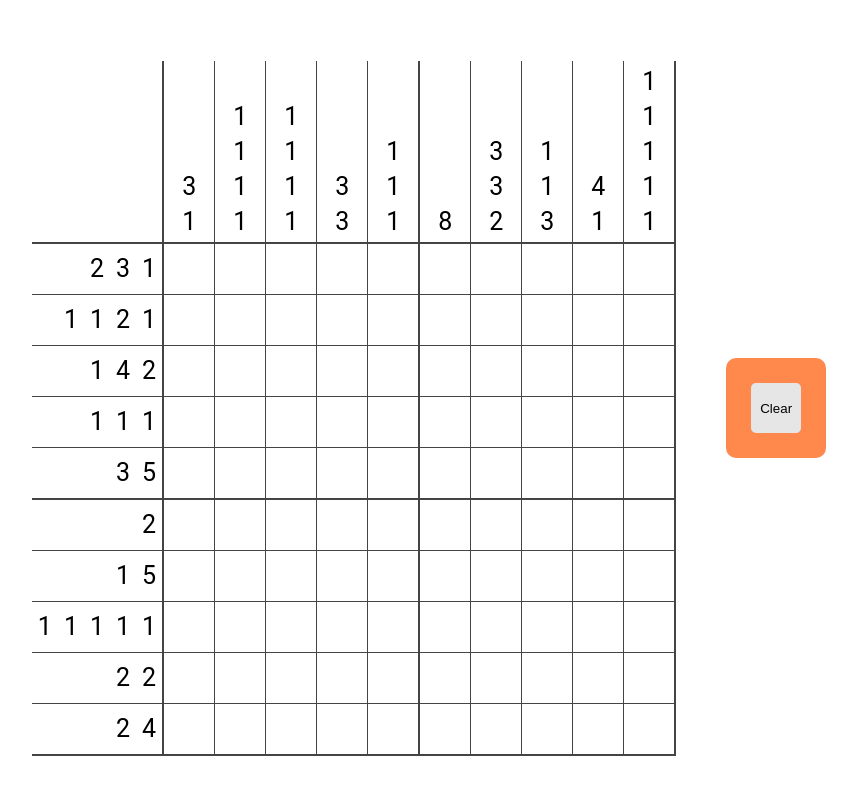
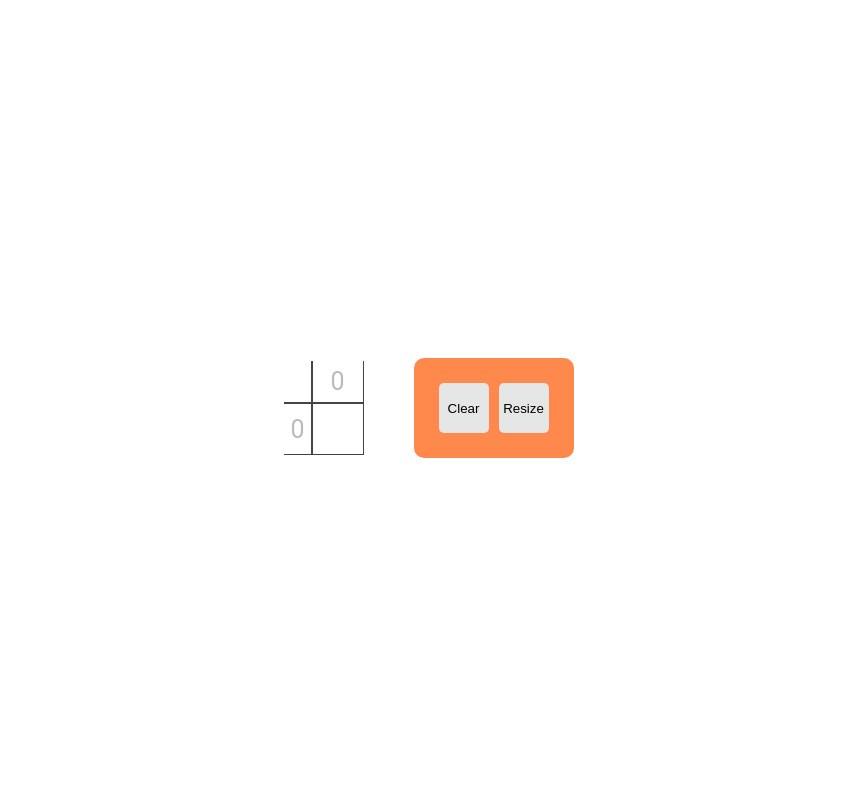
Before and after one commit to Pharaok/nonogram, a React app: page / in a window 1280 px wide. Shown: the top 794 px of the page, without its empty margins (219-1076 px from the left). Built offline with nearby package versions, Linux system fonts and the light colour scheme.

Commit message:
switch grid state to redux.

```diff
--- a/package.json
+++ b/package.json
@@ -15,11 +15,14 @@
   "dependencies": {
     "immer": "^9.0.15",
     "react": "^18.2.0",
-    "react-dom": "^18.2.0"
+    "react-dom": "^18.2.0",
+    "react-redux": "^8.0.2",
+    "redux": "^4.2.0"
   },
   "devDependencies": {
     "@types/react": "^18.0.14",
     "@types/react-dom": "^18.0.5",
+    "@types/react-redux": "^7.1.24",
     "css-loader": "^6.7.1",
     "gh-pages": "^4.0.0",
     "html-webpack-plugin": "^5.5.0",
--- a/src/components/Controls.tsx
+++ b/src/components/Controls.tsx
@@ -1,27 +1,27 @@
-import React, { useContext } from "react";
-import produce, { applyPatches, Patch } from "immer";
+import React from "react";
+import { useSelector, useDispatch } from "react-redux";
 import "./Controls.scss";
-import GridContext from "./GridContext";
-
-let changes: Patch[] = [];
-let inverseChanges: Patch[] = [];
+import { clear, resize } from "./reducers/grid";
+import { State } from "./store";
 
 const Controls = () => {
-  const { grid, setGrid } = useContext(GridContext);
+  const grid = useSelector((state: State) => state.nonogram);
+  const dispatch = useDispatch();
   return (
     <div className="controls">
       <button
         onClick={() => {
-          setGrid(
-            produce(grid, (grid) => {
-              grid.forEach((row) => {
-                row.fill(0);
-              });
-            })
-          );
+          dispatch(clear());
         }}
       >
         Clear
+      </button>
+      <button
+        onClick={() => {
+          dispatch(resize(10, 10));
+        }}
+      >
+        Resize
       </button>
     </div>
   );
--- a/src/components/Grid.tsx
+++ b/src/components/Grid.tsx
@@ -1,45 +1,18 @@
-import React, { useContext, useMemo, useState } from "react";
+import React, { useMemo, useState } from "react";
+import { useSelector } from "react-redux";
 import produce from "immer";
+
 import "./Grid.scss";
-import GridContext from "./GridContext";
 import Cell from "./Cell";
 import Clue from "./Clue";
+import { useDispatch } from "react-redux";
+import { State } from "./store";
+import { toggleColor } from "./reducers/grid";
 
-const generateBigInt = (size: number): bigint => {
-  const seedArray = [];
-  let i = size;
-  while (i > 0) {
-    let b = Math.min(i, 15);
-    seedArray.push(
-      Math.floor(Math.random() * Math.pow(2, b))
-        .toString(2)
-        .padStart(b, "0")
-    );
-    i -= b;
-  }
-  return BigInt("0b" + seedArray.join(""));
-};
-
-type Props = {
-  gridState: [number[][], React.Dispatch<React.SetStateAction<number[][]>>];
-};
-
-const Grid: React.FC<Props> = (props) => {
-  const { grid, setGrid } = useContext(GridContext);
-  const height = grid.length;
-  const width = grid[0].length;
-
-  // Generate solution
-  const [seed, setSeed] = useState(generateBigInt(width * height));
-  const solution = useMemo(
-    () =>
-      grid.map((row, y) =>
-        row.map((cell, x) =>
-          Number(Boolean(seed & (1n << BigInt(y * width + x))))
-        )
-      ),
-    [seed]
-  );
+const Grid: React.FC = () => {
+  const grid = useSelector((state: State) => state.nonogram.grid);
+  const solution = useSelector((state: State) => state.nonogram.solution);
+  const dispatch = useDispatch();
 
   // if (validateGrid(grid, solution)) {
   //   alert("You won!");
@@ -81,11 +54,7 @@ const Grid: React.FC<Props> = (props) => {
                   <Cell
                     cell={grid[y][x]}
                     setCell={(v: number) => {
-                      setGrid(
-                        produce(grid, (grid) => {
-                          grid[y][x] = v;
-                        })
-                      );
+                      dispatch(toggleColor(y, x));
                     }}
                   />
                 </td>
--- a/src/components/GridContext.ts
+++ /dev/null
@@ -1,8 +0,0 @@
-import { createContext } from "react";
-
-const GridContext = createContext({
-  grid: [[0]],
-  setGrid: (g: number[][]) => {},
-});
-
-export default GridContext;
--- a/src/components/Nonogram.scss
+++ b/src/components/Nonogram.scss
@@ -2,5 +2,6 @@
   display: flex;
   justify-content: center;
   align-items: center;
+  flex-wrap: wrap;
   gap: 50px;
 }
--- a/src/components/Nonogram.tsx
+++ b/src/components/Nonogram.tsx
@@ -1,30 +1,24 @@
-import React, { useState } from "react";
+import React from "react";
+import { Provider } from "react-redux";
+import store from "./store";
+
 import "./Nonogram.scss";
 import Controls from "./Controls";
 import Grid from "./Grid";
-import GridContext from "./GridContext";
 
-type Props = {
+interface Props {
   width: number;
   height: number;
-};
+}
 
 const Nonogram: React.FC<Props> = (props) => {
-  const [grid, setGrid] = useState(() => {
-    let rows = [];
-    for (let i = 0; i < props.height; i++) {
-      rows.push(Array.from(Array(props.width), () => 0));
-    }
-    return rows;
-  });
-
   return (
-    <GridContext.Provider value={{ grid, setGrid }}>
+    <Provider store={store}>
       <div className="nonogram">
-        <Grid gridState={[grid, setGrid]} />
+        <Grid />
         <Controls />
       </div>
-    </GridContext.Provider>
+    </Provider>
   );
 };
 
--- /dev/null
+++ b/src/components/helpers.ts
@@ -0,0 +1,14 @@
+export const generateBigInt = (size: number): bigint => {
+  const seedArray = [];
+  let i = size;
+  while (i > 0) {
+    let b = Math.min(i, 15);
+    seedArray.push(
+      Math.floor(Math.random() * Math.pow(2, b))
+        .toString(2)
+        .padStart(b, "0")
+    );
+    i -= b;
+  }
+  return BigInt("0b" + seedArray.join(""));
+};
--- /dev/null
+++ b/src/components/reducers/grid.ts
@@ -0,0 +1,77 @@
+import produce, { applyPatches, Patch } from "immer";
+import { CellState } from "../Cell";
+import { generateBigInt } from "../helpers";
+
+const TOGGLE_COLOR = "TOGGLE_COLOR";
+const CLEAR = "CLEAR";
+const RESIZE = "RESIZE";
+
+interface ToggleColoredAction {
+  type: typeof TOGGLE_COLOR;
+  payload: [number, number];
+}
+
+interface ClearAction {
+  type: typeof CLEAR;
+}
+
+interface ResizeAction {
+  type: typeof RESIZE;
+  payload: [number, number];
+}
+
+interface State {
+  grid: number[][];
+  solution: number[][];
+}
+
+const initialState: State = {
+  grid: [[0]],
+  solution: [[0]],
+};
+
+type Actions = ClearAction | ToggleColoredAction | ResizeAction;
+
+export const clear = () => ({ type: CLEAR });
+export const toggleColor = (y: number, x: number) => ({
+  type: TOGGLE_COLOR,
+  payload: [y, x],
+});
+export const resize = (height: number, width: number) => ({
+  type: RESIZE,
+  payload: [height, width],
+});
+
+const grid = (prevState = initialState, action: Actions) => {
+  return produce(prevState, (draft) => {
+    switch (action.type) {
+      case TOGGLE_COLOR:
+        const [y, x] = action.payload;
+        draft.grid[y][x] = draft.grid[y][x] ^ CellState.Colored;
+        break;
+      case CLEAR:
+        draft.grid.forEach((row) => {
+          row.fill(0);
+        });
+        break;
+      case RESIZE:
+        const [height, width] = action.payload;
+        const newGrid = [];
+        for (let i = 0; i < height; i++) {
+          newGrid.push(Array.from(Array(width), () => 0));
+        }
+        draft.grid = newGrid;
+
+        const seed = generateBigInt(width * height);
+        draft.solution = newGrid.map((row, y) =>
+          row.map((cell, x) =>
+            Number(Boolean(seed & (1n << BigInt(y * width + x))))
+          )
+        );
+      default:
+        break;
+    }
+  });
+};
+
+export default grid;
--- /dev/null
+++ b/src/components/reducers/index.ts
@@ -0,0 +1,6 @@
+import { combineReducers } from "redux";
+import grid from "./grid";
+
+const rootReducer = combineReducers({ nonogram: grid });
+
+export default rootReducer;
--- /dev/null
+++ b/src/components/store.ts
@@ -0,0 +1,8 @@
+import { configureStore } from "@reduxjs/toolkit";
+import rootReducer from "./reducers";
+
+const store = configureStore({ reducer: rootReducer });
+
+export type State = ReturnType<typeof store.getState>;
+
+export default store;
--- a/src/index.tsx
+++ b/src/index.tsx
@@ -1,7 +1,10 @@
 import React from "react";
 import { createRoot } from "react-dom/client";
+import { enablePatches } from "immer";
 import App from "./App";
 import "./index.scss";
+
+enablePatches();
 
 const container = document.getElementById("root")!;
 const root = createRoot(container);
```
Also changed, not shown: 1 other file (tests, documents, lock files or other folders).
